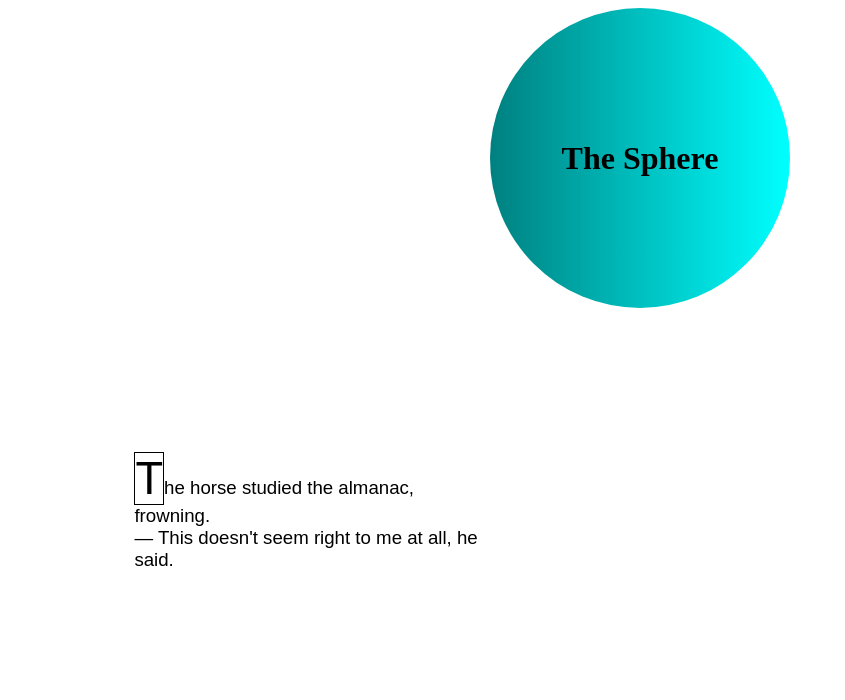
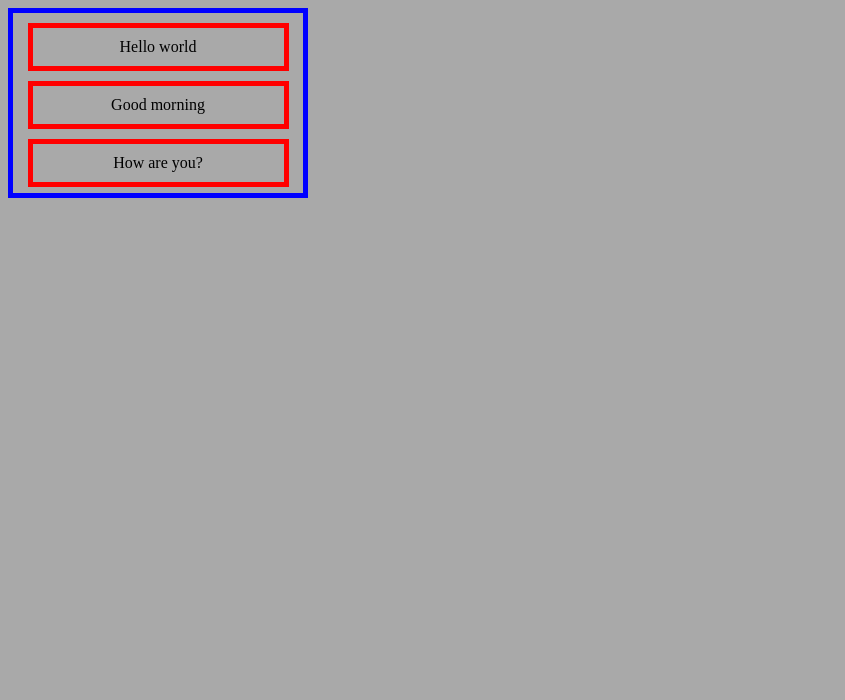
Before and after one commit to ndhorton/ls202, a plain HTML site: page scratch.html in a window 1280 px wide. Shown: the whole page, without its empty margins (0-845 px from the left). Drawn offline with Linux system fonts and the light colour scheme.

Commit message:
Add more notes on CSS

```diff
--- a/scratch.css
+++ b/scratch.css
@@ -1,30 +1,19 @@
-h1 {
-    width: 300px;
-    height: 300px;
-    border: none;
-    border-radius: 50%;
-    text-align: center;
-    align-content: center;
-    background: linear-gradient(-90deg, aqua, teal);
-    margin: 0 auto;
+* {
+    box-sizing: border-box;
+    background-color: darkgray;
 }
 
-.capital {
-    font-family: Arial, Helvetica, sans-serif;
-    font-size: 34pt;
-    border: thin solid;
+.outer {
+    border: thick solid blue;
+    height:190px;
+    width: 300px;
+    position: static;
 }
 
-p {
-    font-family: Arial, Helvetica, sans-serif;
-    font-size: 14pt;
-    text-align: left;
-    align-content: center;
-    padding: 10%;
-    min-width:300px;
-    max-width: 350px;
+.inner {
+    border: thick solid red;
+    padding: 10px;
+    width: 90%;
+    margin: 10px auto;
+    text-align: center;
 }
-
-.fold {
-    display: none;
-}
--- a/scratch.html
+++ b/scratch.html
@@ -8,7 +8,10 @@
     <title>Scratch</title>
   </head>
   <body>
-    <h1>The Sphere</h1>
-    <p><span class="capital">T</span>he horse studied the almanac, frowning.<br>&mdash; This doesn't seem right to me at all, he said.</p>
+    <div class="outer">
+      <p class="inner">Hello world</p>
+      <p class="inner">Good morning</p>
+      <p class="inner">How are you?</p>
+    </div>
   </body>
 </html>
```
Also changed, not shown: 1 other file.
